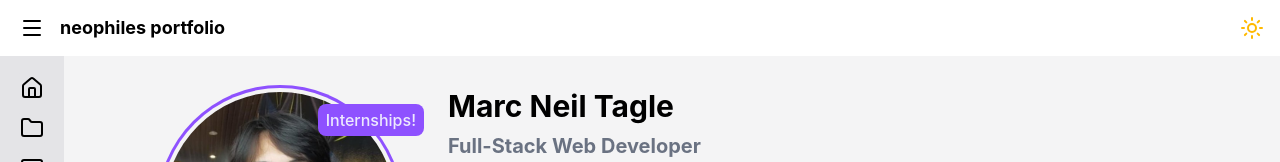
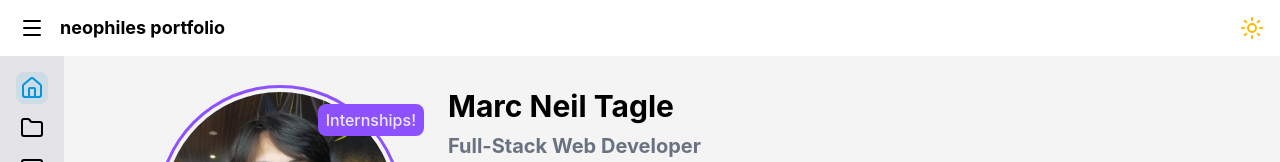
Before and after one commit to neophiles/portfolio, a React (Vite) app in the folder frontend/: page / in a window 1280 px wide. Shown: the top 162 px of the page. Built offline with nearby package versions, Linux system fonts and the light colour scheme.

Commit message:
fix(components/layout): navigate to top upon navigate and highlight home nav button at '/'

```diff
--- a/frontend/src/components/layout/Sidebar.tsx
+++ b/frontend/src/components/layout/Sidebar.tsx
@@ -18,6 +18,7 @@ export default function Sidebar() {
     widthThreshold = 426
   ) => {
     navigate(path)
+    window.scrollTo({ top: 0, behavior: "smooth" })
     if (screenWidth <= widthThreshold) toggleOpen()
   }
 
@@ -30,19 +31,24 @@ export default function Sidebar() {
     )}>
       <div className="p-4 flex flex-col bg-inherit overflow-hidden">
         <nav className="flex flex-col gap-2 bg-inherit">
-          {PAGES.map(({ name, path, icon }, index) => (
+          {PAGES.map(({ name, path, icon }, index) => {
+            const currentPath = location.pathname
+            const isActive = currentPath == path || (currentPath === "/" && path === "/home")
+
+            return (
              <Button
                 key={index}
                 className={cn(
                   "p-1 flex items-center gap-4 rounded-lg",
-                location.pathname == path ? "brightness-90 bg-primary/10 text-primary" : "bg-inherit"
+                  isActive ? "brightness-90 bg-primary/10 text-primary" : "bg-inherit",
                 )}
                 onClick={() => handleNavigate(path)}
               >
                 <Icon icon={icon} />
                 <Text size="sm" className="font-medium">{name}</Text>
               </Button>
-          ))}
+           )
+          })}
         </nav>
       </div>
     </aside>
```
Lines whose indentation alone changed are shown as unchanged.
